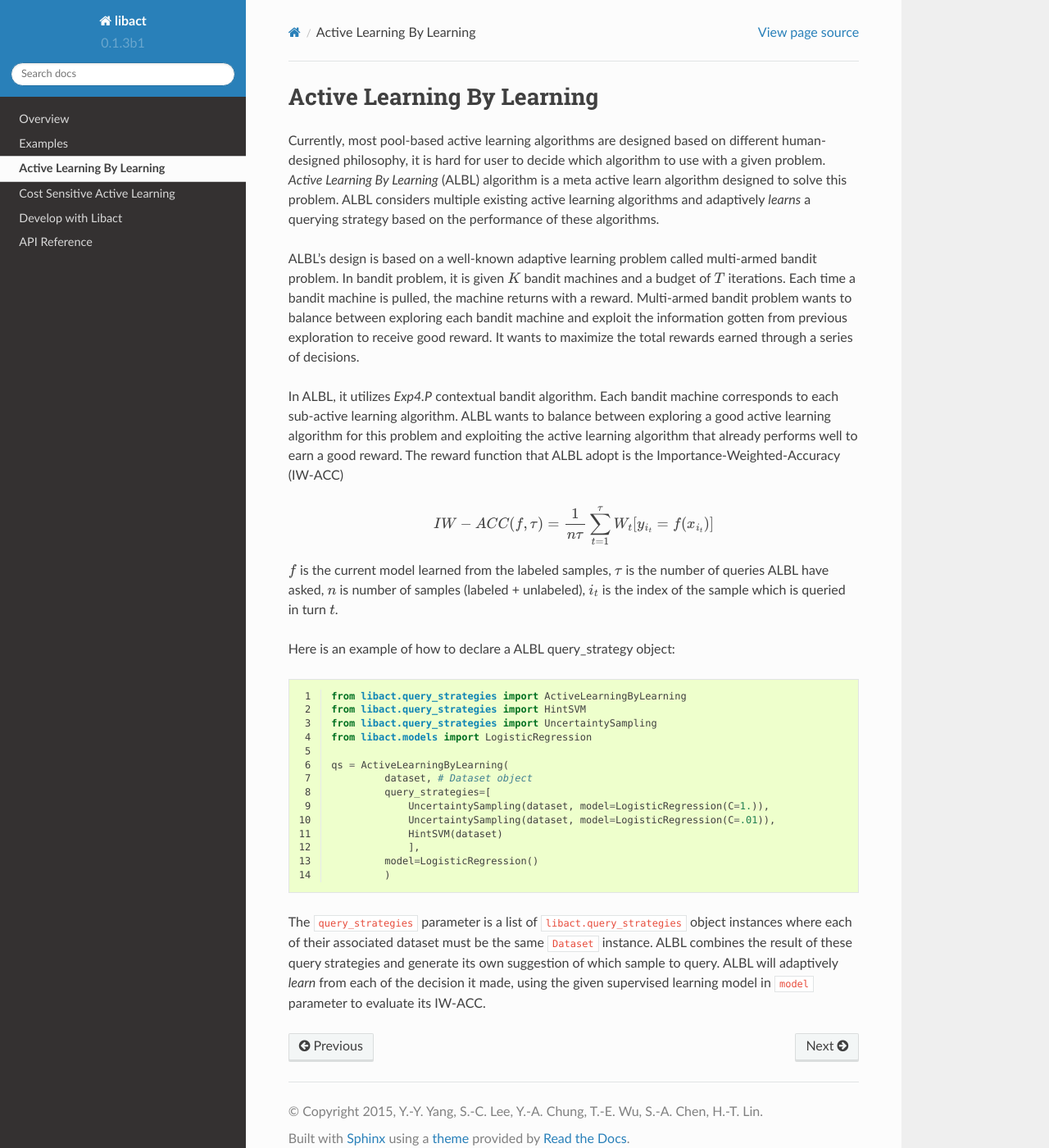
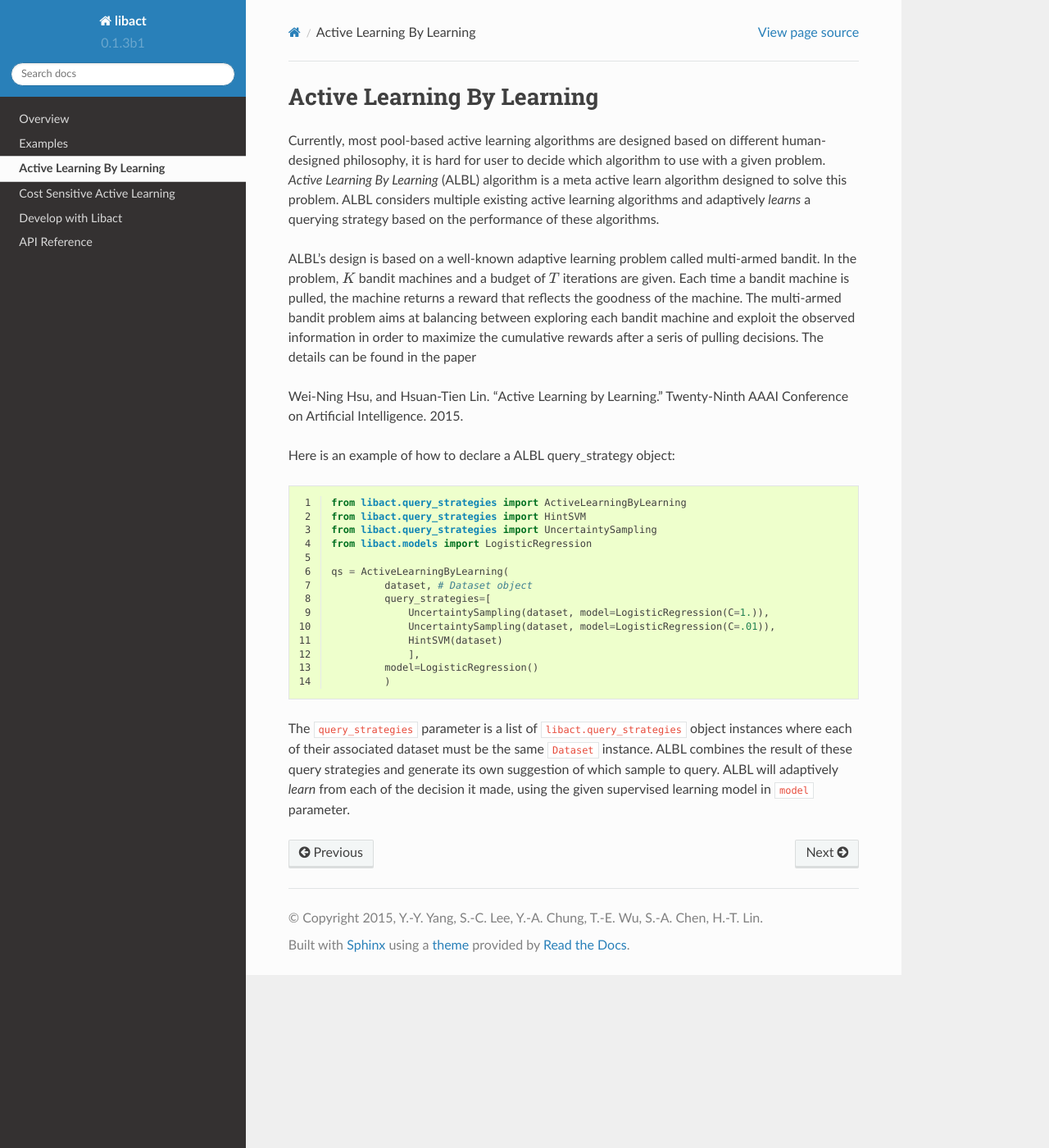
Before and after one commit to ntucllab/libact, a Sphinx documentation site: the page built from docs/active_learning_by_learning.rst, in a window 1280 px wide and 1400 px high. Shown: the whole window at 82% size. Built offline with Sphinx 7.4.7 and the Read the Docs theme 2.0.0, drawn with Linux system fonts in a browser that asks for light colours.

Commit message:
polish ALBL document; remove details and refer to paper

```diff
--- a/docs/active_learning_by_learning.rst
+++ b/docs/active_learning_by_learning.rst
@@ -8,27 +8,13 @@ ALBL considers multiple existing active learning algorithms and adaptively
 *learns* a querying strategy based on the performance of these algorithms.
 
 ALBL's design is based on a well-known adaptive learning problem called
-multi-armed bandit problem. In bandit problem, it is given :math:`K` bandit
-machines and a budget of :math:`T` iterations. Each time a bandit machine is
-pulled, the machine returns with a reward. Multi-armed bandit problem wants to
-balance between exploring each bandit machine and exploit the information gotten
-from previous exploration to receive good reward. It wants to maximize the total
-rewards earned through a series of decisions.
+multi-armed bandit. In the problem, :math:`K` bandit
+machines and a budget of :math:`T` iterations are given.
+Each time a bandit machine is
+pulled, the machine returns a reward that reflects the goodness of the machine. The multi-armed bandit problem aims at
+balancing between exploring each bandit machine and exploit the observed information in order to maximize the cumulative rewards after a seris of pulling decisions. The details can be found in the paper
 
-In ALBL, it utilizes `Exp4.P` contextual bandit algorithm. Each bandit machine
-corresponds to each sub-active learning algorithm. ALBL wants to balance between
-exploring a good active learning algorithm for this problem and exploiting
-the active learning algorithm that already performs well to earn a good reward.
-The reward function that ALBL adopt is the Importance-Weighted-Accuracy (IW-ACC)
-
-.. math::
-
-    IW-ACC(f, τ) = \frac{1}{n\tau} \sum^{τ}_{t=1} W_t[y_{i_t} = f(x_{i_t})]
-
-:math:`f` is the current model learned from the labeled samples, :math:`τ` is
-the number of queries ALBL have asked, :math:`n` is number of samples (labeled +
-unlabeled), :math:`i_t` is the index of the sample which is queried in turn
-:math:`t`.
+Wei-Ning Hsu, and Hsuan-Tien Lin. "Active Learning by Learning." Twenty-Ninth AAAI Conference on Artificial Intelligence. 2015.
 
 Here is an example of how to declare a ALBL query_strategy object:
 
@@ -55,4 +41,4 @@ The :code:`query_strategies` parameter is a list of
 dataset must be the same :code:`Dataset` instance. ALBL combines the result of
 these query strategies and generate its own suggestion of which sample to query.
 ALBL will adaptively *learn* from each of the decision it made, using the given
-supervised learning model in :code:`model` parameter to evaluate its IW-ACC.
+supervised learning model in :code:`model` parameter.
```
